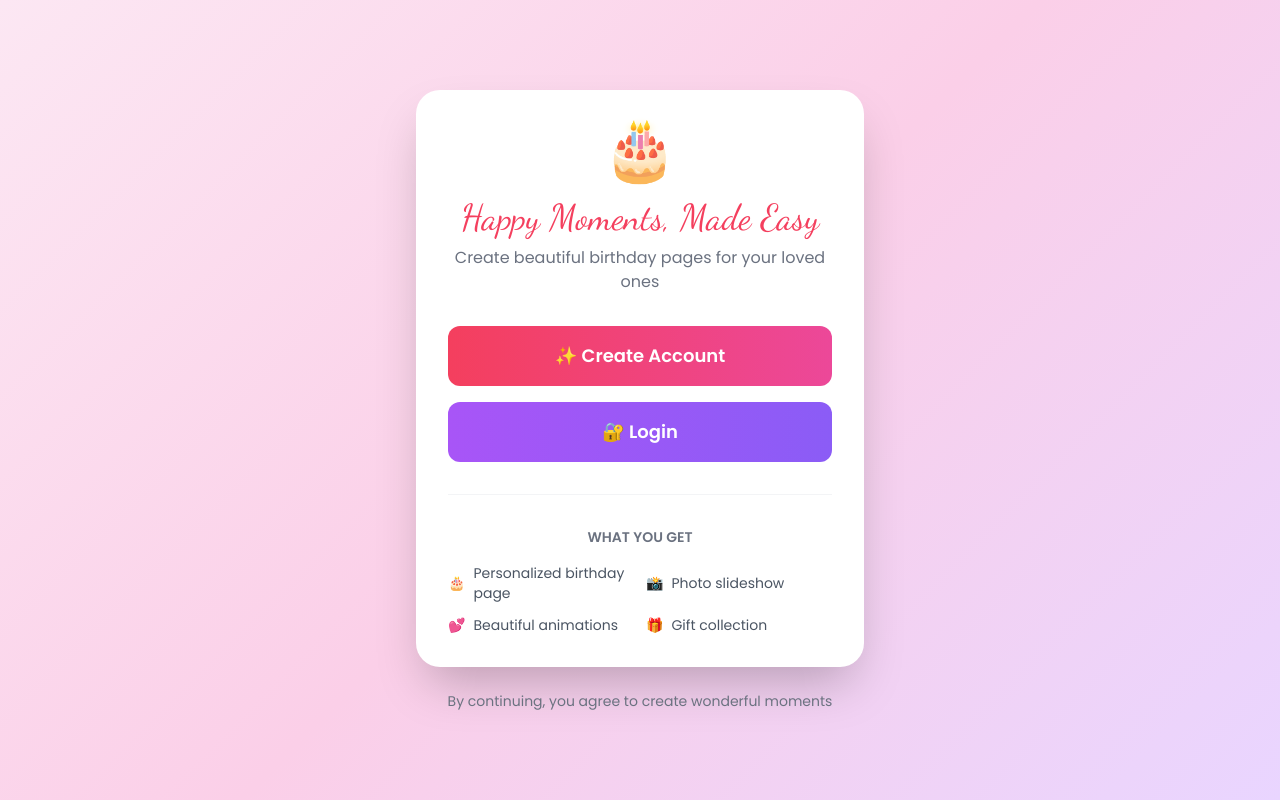
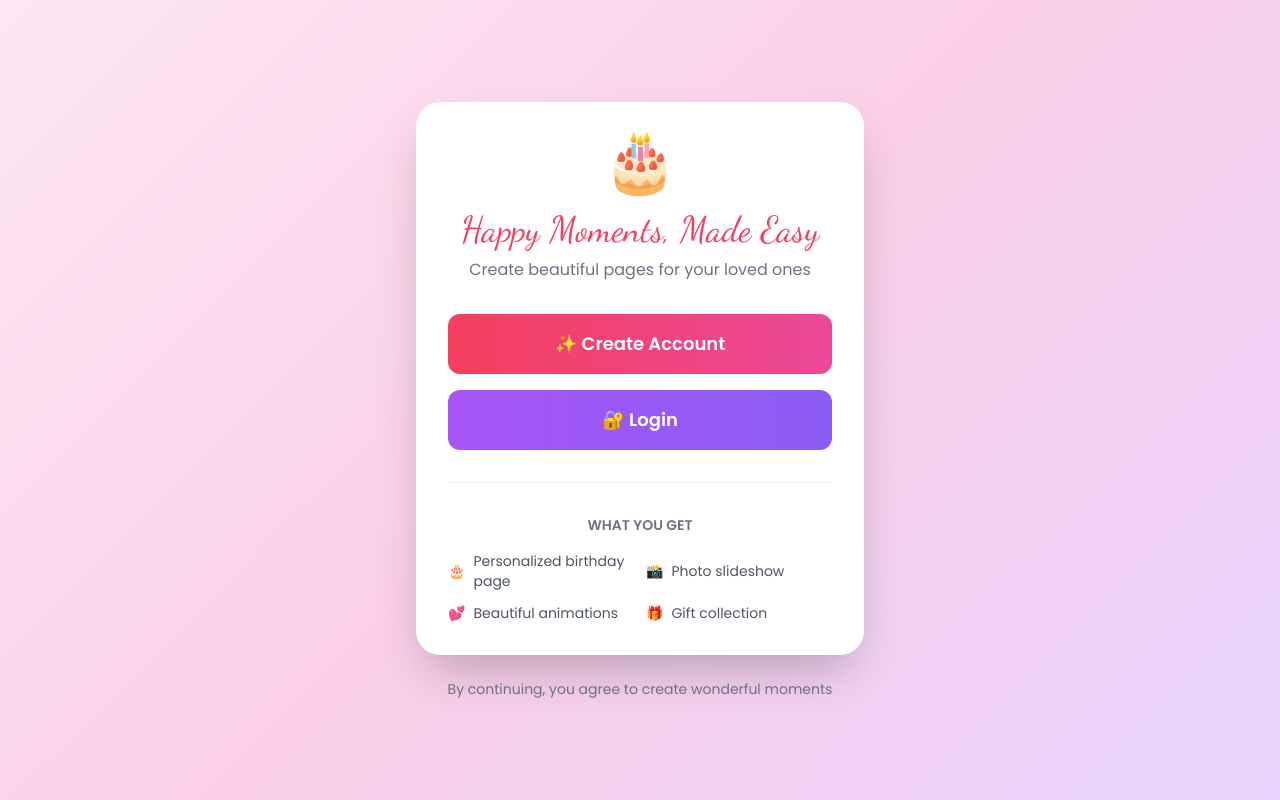
Before and after one commit to kofi-lartey/Birthday-Ellen, a React (Vite) app: page / in a window 1280 px wide. Built offline with nearby package versions, Linux system fonts and the light colour scheme; no server answers.

Commit message:
text update

```diff
--- a/src/pages/Welcome.jsx
+++ b/src/pages/Welcome.jsx
@@ -26,7 +26,7 @@ function Welcome() {
                         <h1 className="text-4xl font-['Dancing_Script'] text-rose-500 mb-2">
                             Happy Moments, Made Easy
                         </h1>
-                        <p className="text-gray-500">Create beautiful birthday pages for your loved ones</p>
+                        <p className="text-gray-500">Create beautiful pages for your loved ones</p>
                     </div>
 
                     {/* Auth Options */}
```
